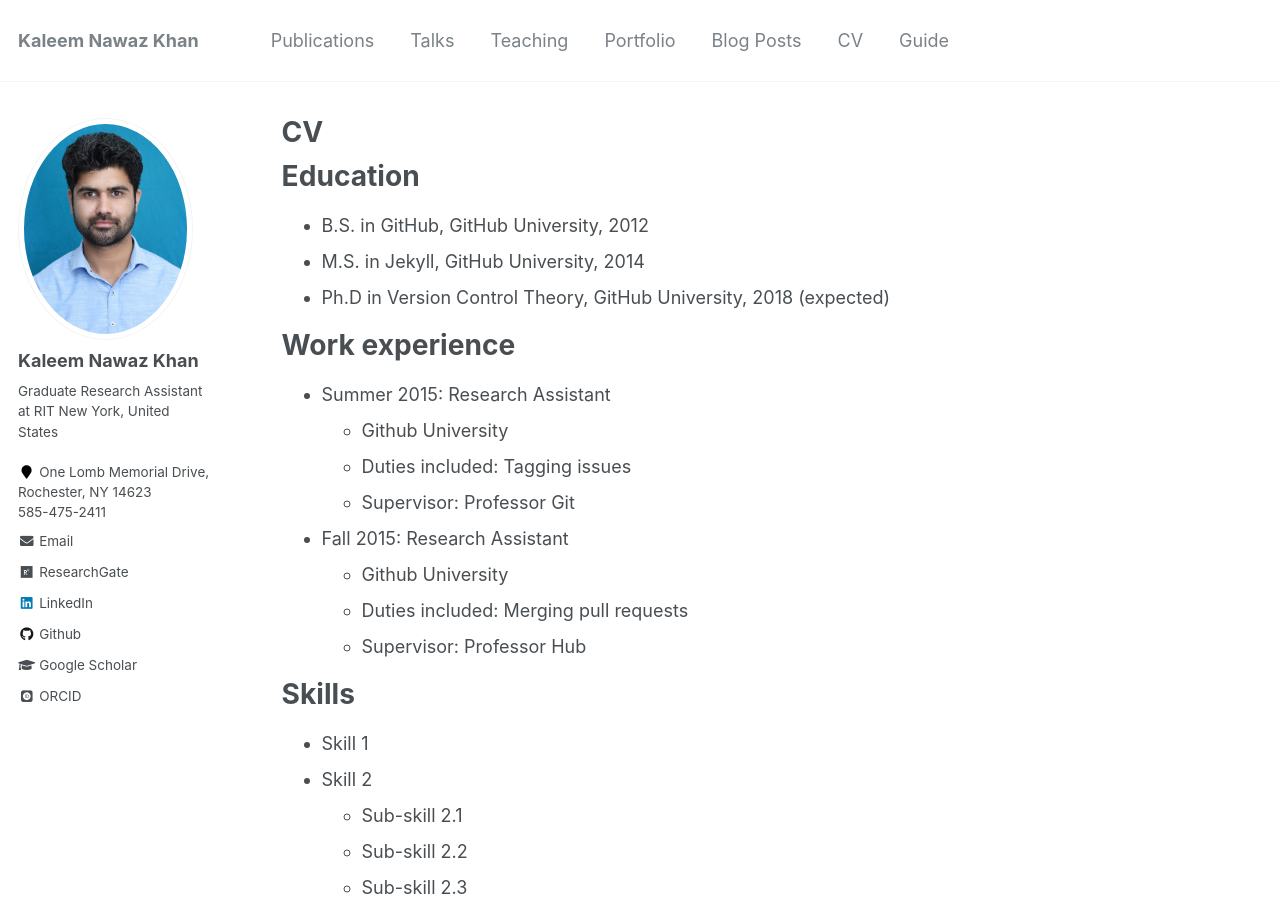
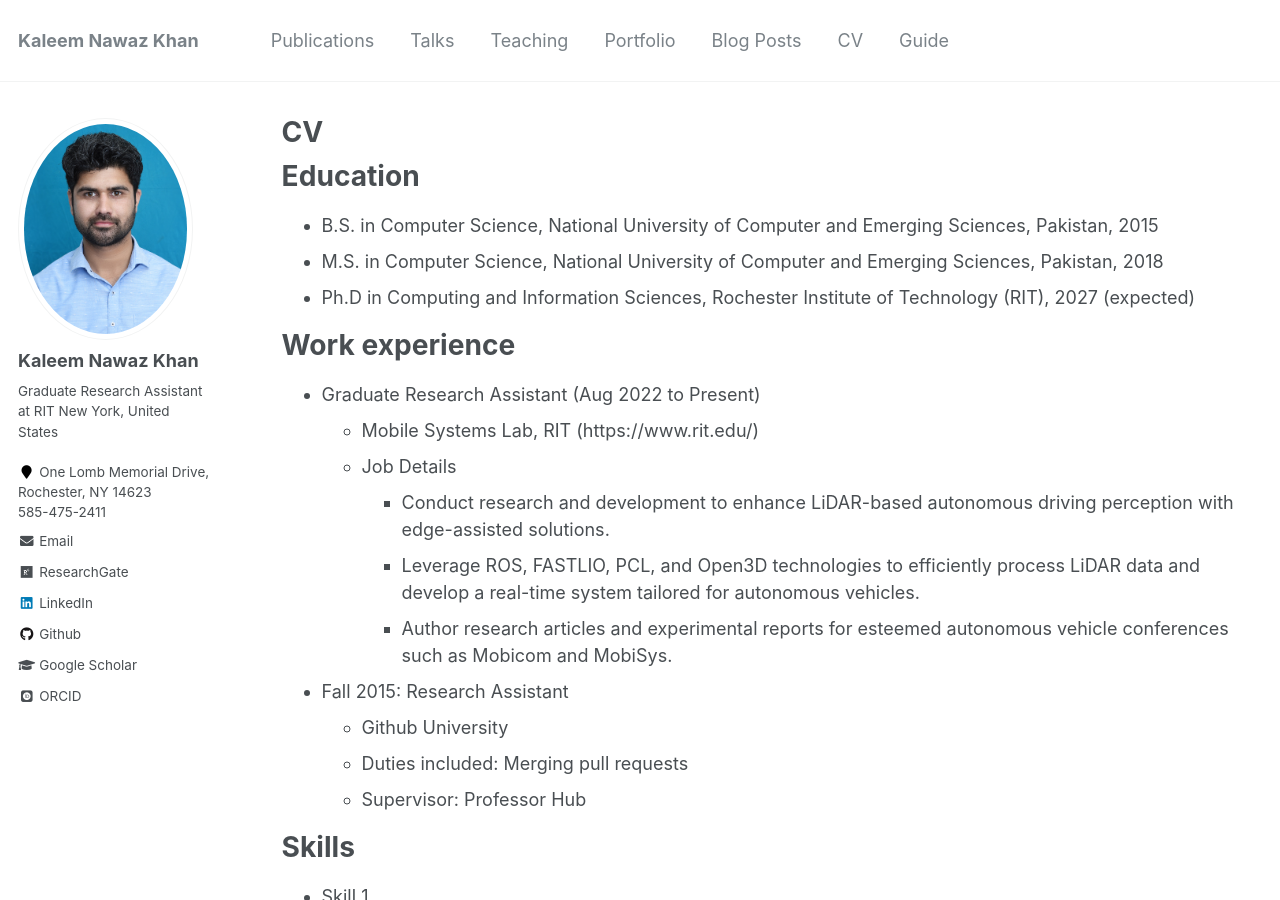
Before and after one commit to KaleemNwzKhan/KaleemNwzKhan.github.io, a Jekyll site: the page built from _pages/cv.md, in a window 1280 px wide and 900 px high. Built offline with Jekyll 4.4.1, drawn with Linux system fonts in a browser that asks for light colours; some web fonts are replaced.

Commit message:
Changes Added

```diff
--- a/_pages/cv.md
+++ b/_pages/cv.md
@@ -11,16 +11,18 @@ redirect_from:
 
 Education
 ======
-* B.S. in GitHub, GitHub University, 2012
-* M.S. in Jekyll, GitHub University, 2014
-* Ph.D in Version Control Theory, GitHub University, 2018 (expected)
+* B.S. in Computer Science, National University of Computer and Emerging Sciences, Pakistan, 2015
+* M.S. in Computer Science, National University of Computer and Emerging Sciences, Pakistan, 2018
+* Ph.D in Computing and Information Sciences, Rochester Institute of Technology (RIT), 2027 (expected)
 
 Work experience
 ======
-* Summer 2015: Research Assistant
-  * Github University
-  * Duties included: Tagging issues
-  * Supervisor: Professor Git
+* Graduate Research Assistant (Aug 2022 to Present)
+  * Mobile Systems Lab, RIT (https://www.rit.edu/)
+  * Job Details
+    * Conduct research and development to enhance LiDAR-based autonomous driving perception with edge-assisted solutions.
+    * Leverage ROS, FASTLIO, PCL, and Open3D technologies to efficiently process LiDAR data and develop a real-time system tailored for autonomous vehicles.
+    * Author research articles and experimental reports for esteemed autonomous vehicle conferences such as Mobicom and MobiSys.
 
 * Fall 2015: Research Assistant
   * Github University
```
Also changed, not shown: 1 other file.
